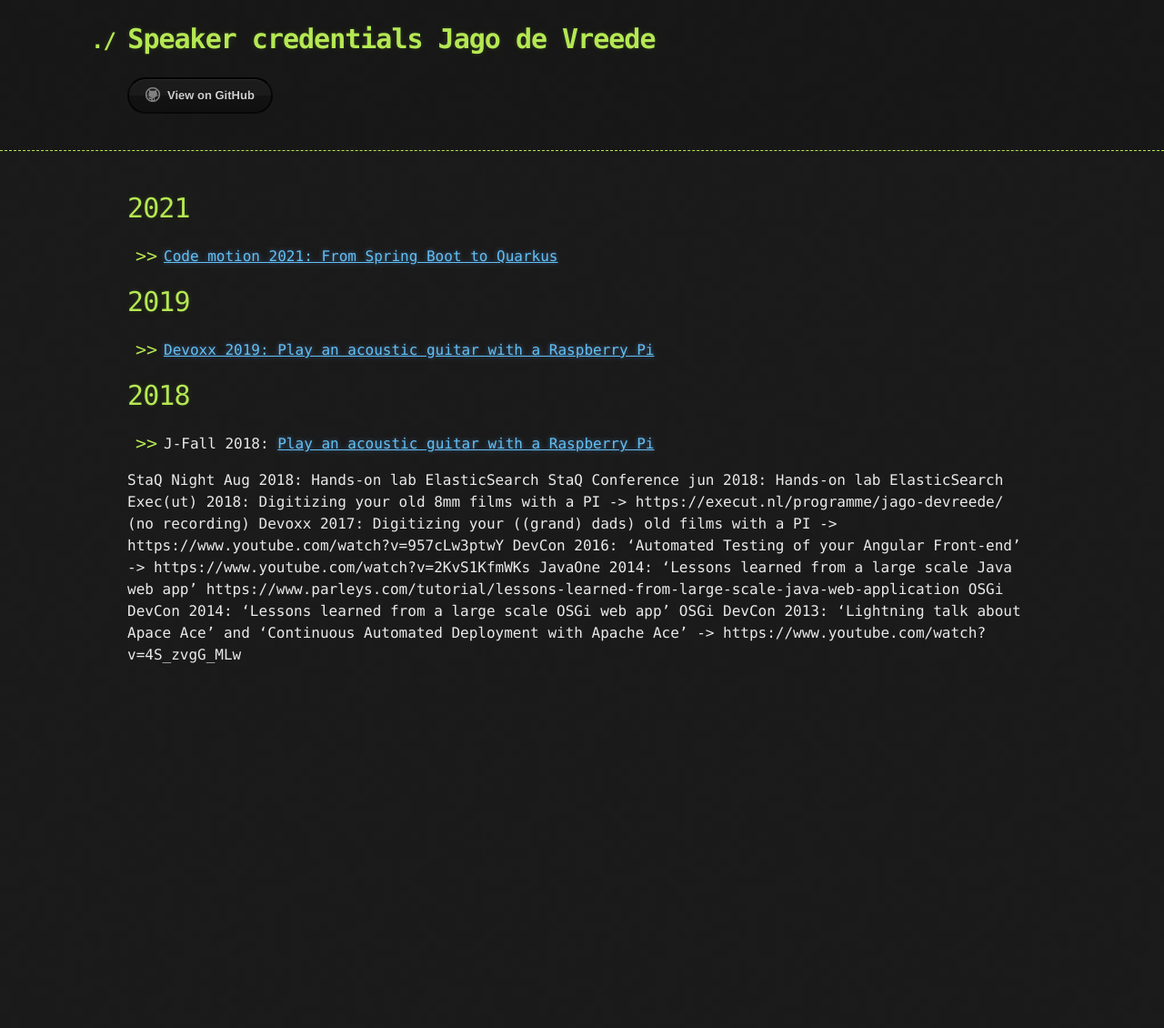
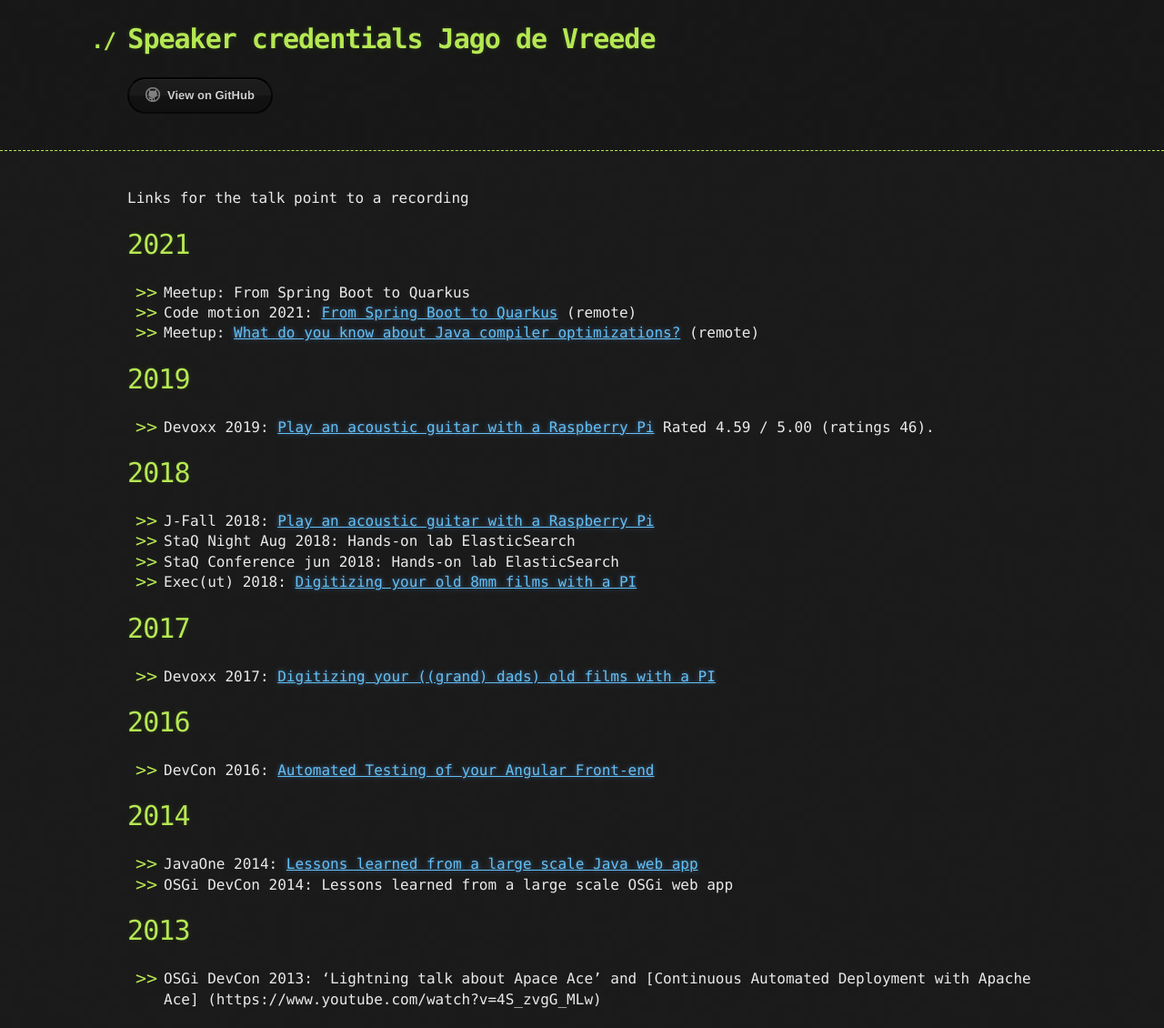
Before and after one commit to jagodevreede/jagodevreede.github.io, a Jekyll site: the page built from index.md, in a window 1280 px wide. Shown: the whole page at 91% size. Built offline with Jekyll 4.4.1, drawn with Linux system fonts in a browser that asks for light colours; the repository's description, which GitHub fills in, is left out; our own code applies the rules of GitHub Pages for plain Markdown files; before the commit the page ends 900 px from its top, so only the background shows below that.

Commit message:
Added list of talks

```diff
--- a/index.md
+++ b/index.md
@@ -1,25 +1,31 @@
 ---
 layout: default
 ---
+Links for the talk point to a recording
 
 # 2021
-* [Code motion 2021: From Spring Boot to Quarkus](https://youtu.be/cRaxEXEGkTo?t=12187 )
-
+* Meetup: From Spring Boot to Quarkus
+* Code motion 2021: [From Spring Boot to Quarkus](https://youtu.be/cRaxEXEGkTo?t=12187 ) (remote)
+* Meetup: [What do you know about Java compiler optimizations?](https://www.youtube.com/watch?v=jDLwQatJ5fc) (remote)
 
 # 2019
-
-* [Devoxx 2019: Play an acoustic guitar with a Raspberry Pi](https://www.youtube.com/watch?v=5XhpFtl1Pj0)
+* Devoxx 2019: [Play an acoustic guitar with a Raspberry Pi](https://www.youtube.com/watch?v=5XhpFtl1Pj0) Rated 4.59 / 5.00 (ratings 46).
 
 # 2018
 * J-Fall 2018: [Play an acoustic guitar with a Raspberry Pi](https://www.youtube.com/watch?v=8-SkMg9-jcI)
+* StaQ Night Aug 2018: Hands-on lab ElasticSearch
+* StaQ Conference jun 2018: Hands-on lab ElasticSearch
+* Exec(ut) 2018: [Digitizing your old 8mm films with a PI](https://www.youtube.com/watch?v=5HFP4ngz4R0)
 
+# 2017
+* Devoxx 2017: [Digitizing your ((grand) dads) old films with a PI](https://www.youtube.com/watch?v=957cLw3ptwY)
 
+# 2016
+* DevCon 2016: [Automated Testing of your Angular Front-end](https://www.youtube.com/watch?v=2KvS1KfmWKs)
 
-StaQ Night Aug 2018: Hands-on lab ElasticSearch
-StaQ Conference jun 2018: Hands-on lab ElasticSearch
-Exec(ut) 2018: Digitizing your old 8mm films with a PI -> https://execut.nl/programme/jago-devreede/ (no recording)
-Devoxx 2017: Digitizing your ((grand) dads) old films with a PI -> https://www.youtube.com/watch?v=957cLw3ptwY
-DevCon 2016: ‘Automated Testing of your Angular Front-end’ -> https://www.youtube.com/watch?v=2KvS1KfmWKs
-JavaOne 2014: 'Lessons learned from a large scale Java web app' https://www.parleys.com/tutorial/lessons-learned-from-large-scale-java-web-application
-OSGi DevCon 2014: 'Lessons learned from a large scale OSGi web app'
-OSGi DevCon 2013: 'Lightning talk about Apace Ace' and 'Continuous Automated Deployment with Apache Ace' -> https://www.youtube.com/watch?v=4S_zvgG_MLw
+# 2014
+* JavaOne 2014: [Lessons learned from a large scale Java web app](https://www.youtube.com/watch?v=CfCLONaDAT4)
+* OSGi DevCon 2014: Lessons learned from a large scale OSGi web app
+
+# 2013
+* OSGi DevCon 2013: 'Lightning talk about Apace Ace' and [Continuous Automated Deployment with Apache Ace] (https://www.youtube.com/watch?v=4S_zvgG_MLw)
```
